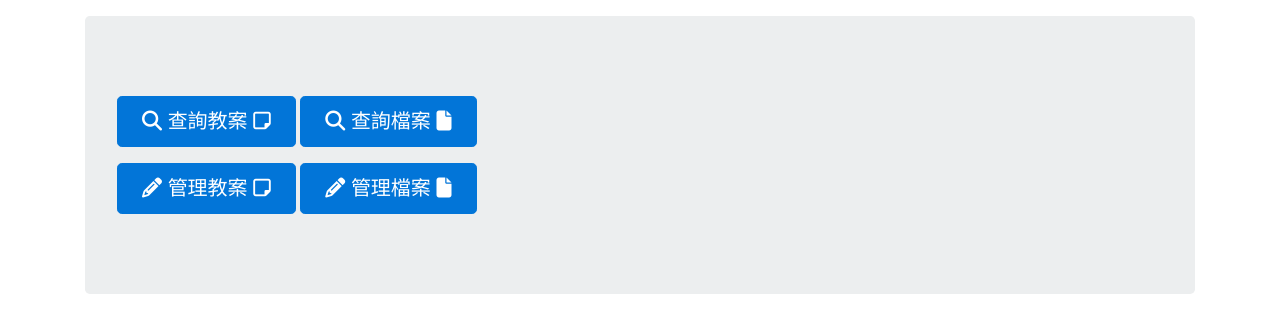
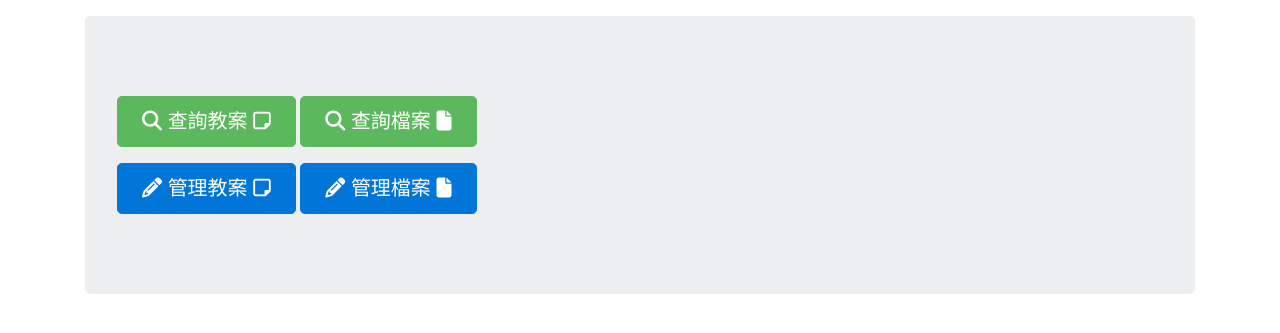
Before and after one commit to Xi-Plus/Teaching-Resource, a PHP site: page /teachres/ in a window 1280 px wide. Shown: the part 56-389 px from the top of the page. Run offline with PHP 8.4, Linux system fonts and the light colour scheme; data that the repository does not hold is empty; a stand-in replaces the project's code that opens the database connection; some libraries are stand-ins or nearby versions.

Commit message:
index search use green color

```diff
--- a/index.php
+++ b/index.php
@@ -26,12 +26,12 @@ require("header.php");
 		<h1><?=$C["sitename"]?></h1>
 		<p class="lead"></p>
 		<p>
-			<a class="btn btn-lg btn-primary" href="<?=$C["path"]?>/plans/" role="button">
+			<a class="btn btn-lg btn-success" href="<?=$C["path"]?>/plans/" role="button">
 				<i class="fa fa-search" aria-hidden="true"></i>
 				查詢教案
 				<i class="fa fa-sticky-note-o" aria-hidden="true"></i>
 			</a>
-			<a class="btn btn-lg btn-primary" href="<?=$C["path"]?>/files/" role="button">
+			<a class="btn btn-lg btn-success" href="<?=$C["path"]?>/files/" role="button">
 				<i class="fa fa-search" aria-hidden="true"></i>
 				查詢檔案
 				<i class="fa fa-file" aria-hidden="true"></i>
```
